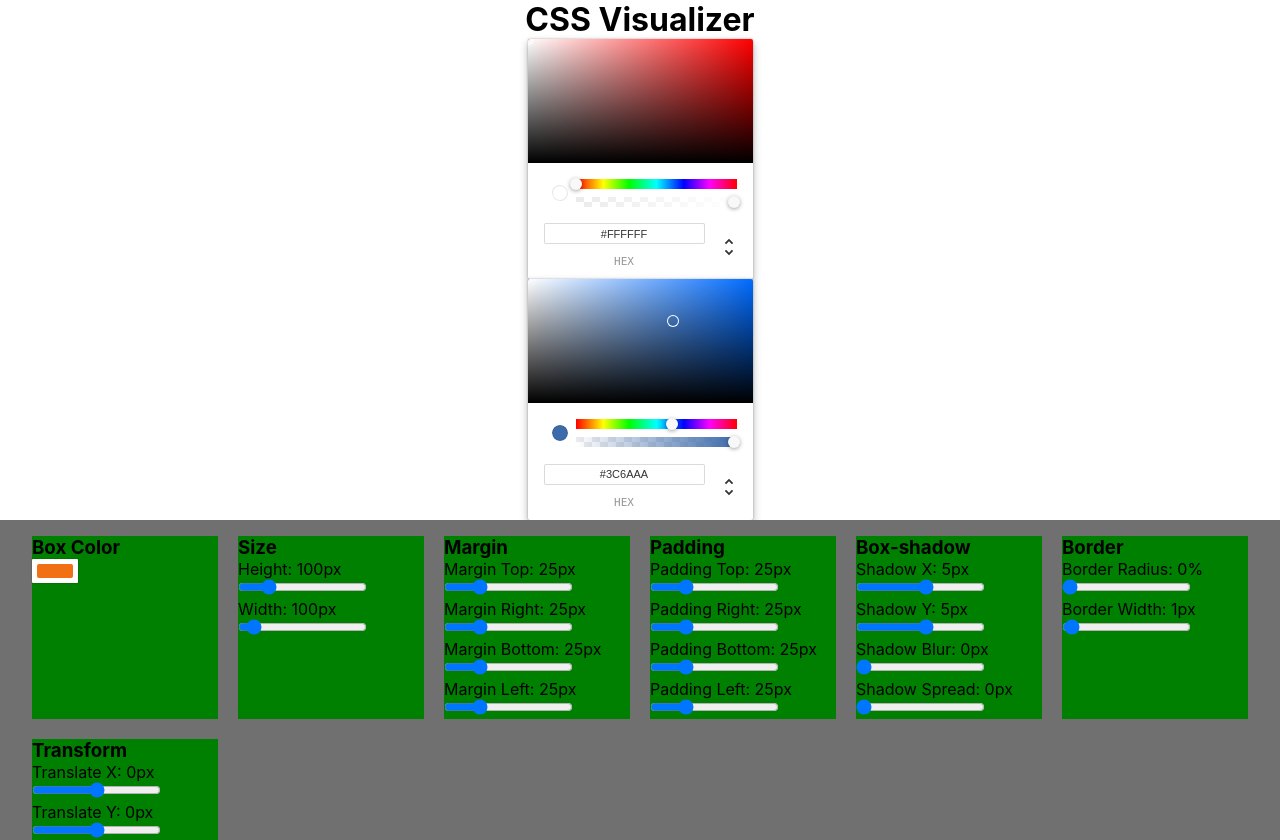
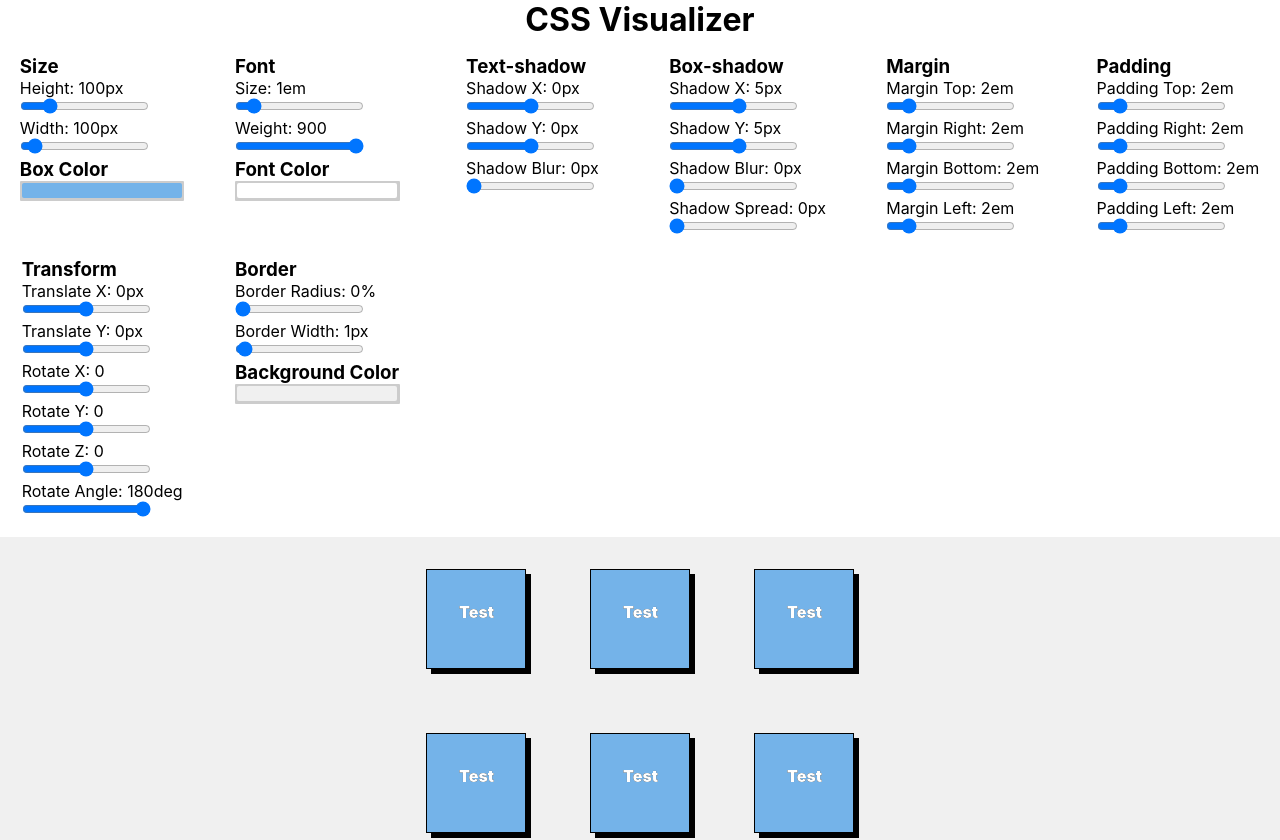
Before and after one commit to cjfaquino/react-css-visualizer, a React (Create React App) app: page / in a window 1280 px wide. Shown: the top 840 px of the page. Built offline with nearby package versions, Linux system fonts and the light colour scheme.

Commit message:
update styling

```diff
--- a/src/App.css
+++ b/src/App.css
@@ -11,25 +11,11 @@ h1 {
   display: grid;
   grid-gap: 20px;
   grid-template-columns: repeat(auto-fit, 186px);
-  justify-content: center;
-}
-
-.grid > * {
-  background-color: green;
-  min-width: 186px;
-  height: 100%;
-}
-
-.chrome-picker {
-  padding: 0 !important;
+  justify-content: space-evenly;
 }
 
 .sliders {
   padding: 1em 0;
-  background: rgb(112, 112, 112);
-}
-
-.sliders div {
 }
 
 .boxes {
@@ -37,15 +23,13 @@ h1 {
 }
 
 .box {
+  text-align: center;
   display: flex;
   flex-wrap: wrap;
   justify-content: center;
   align-items: center;
-  background-color: rgb(255, 226, 148);
   color: white;
   overflow: hidden;
+  transition: ease-in-out 1000ms;
+  /* transform: translate(50%, 50%) rotate3d(0.5, 0.5, 0.5, 90deg); */
 }
-
-.box div {
-  background-color: lightskyblue;
-}
--- a/src/Components/Boxes.js
+++ b/src/Components/Boxes.js
@@ -3,7 +3,12 @@ import React from 'react';
 export default function App(props) {
   return (
     <div className="boxes">
-      <div className="box">
+      <div className="box" style={props.bgStyle}>
+        <div style={props.style}>Test</div>
+        <div style={props.style}>Test</div>
+        <div style={props.style}>Test</div>
+      </div>
+      <div className="box" style={props.bgStyle}>
         <div style={props.style}>Test</div>
         <div style={props.style}>Test</div>
         <div style={props.style}>Test</div>
--- a/src/Components/test.js
+++ b/src/Components/ColorPicker.js
@@ -1,13 +1,14 @@
 import React, { useState } from 'react';
-import { SketchPicker } from 'react-color';
+import { ChromePicker } from 'react-color';
 
-function SketchExample(props) {
-  const [color, setColor] = useState({
-    r: '241',
-    g: '112',
-    b: '19',
-    a: '1',
-  });
+function App(props) {
+  // const [color, setColor] = useState({
+  //   r: '241',
+  //   g: '112',
+  //   b: '19',
+  //   a: '1',
+  // });
+
   const [displayColorPicker, setDisplayColorPicker] = useState(false);
 
   const handleClick = () => {
@@ -18,22 +19,22 @@ function SketchExample(props) {
     setDisplayColorPicker(false);
   };
 
-  const handleChange = (color) => {
-    setColor(color.rgb);
-  };
-
+  // const handleChange = (color) => {
+  //   setColor(color.rgb);
+  // };
+  const color = props.color;
   const styles = {
     color: {
-      width: '36px',
-      height: '14px',
+      width: '160px',
+      height: '15px',
       borderRadius: '2px',
       background: `rgba(${color.r}, ${color.g}, ${color.b}, ${color.a})`,
     },
     swatch: {
-      padding: '5px',
-      background: '#fff',
+      padding: '.125em',
+      background: '#ccc',
       borderRadius: '1px',
-      boxShadow: '0 0 0 1px rgba(0,0,0,.1)',
+      // boxShadow: '0 0 0 1px rgba(0,0,0,.1)',
       display: 'inline-block',
       cursor: 'pointer',
     },
@@ -49,7 +50,6 @@ function SketchExample(props) {
       left: '0px',
     },
   };
-  console.log(color);
   return (
     <div>
       <div style={styles.swatch} onClick={handleClick}>
@@ -58,11 +58,11 @@ function SketchExample(props) {
       {displayColorPicker ? (
         <div style={styles.popover}>
           <div style={styles.cover} onClick={handleClose} />
-          <SketchPicker color={color} onChange={handleChange} />
+          <ChromePicker color={props.color} onChange={props.handleChange} />
         </div>
       ) : null}
     </div>
   );
 }
 
-export default SketchExample;
+export default App;
--- a/src/Components/Sliders.js
+++ b/src/Components/Sliders.js
@@ -1,8 +1,9 @@
 import React, { useState } from 'react';
-import { ChromePicker } from 'react-color';
 import Boxes from './Boxes';
-import Test from './test';
+import ColorPicker from './ColorPicker';
 
+function App(props) {
+  // Slider config
   const useSlider = (min, max, defaultState, label, id, unit) => {
     const [state, setSlide] = useState(defaultState);
     const handleChange = (e) => {
@@ -23,31 +24,44 @@ const useSlider = (min, max, defaultState, label, id, unit) => {
     return props;
   };
 
-function App(props) {
   //create sliders
-  const marginTop = useSlider(0, 100, 25, 'Margin Top', 'marginTop', 'px'),
-    marginRight = useSlider(0, 100, 25, 'Margin Right', 'marginRight', 'px'),
-    marginBottom = useSlider(0, 100, 25, 'Margin Bottom', 'marginBottom', 'px'),
-    marginLeft = useSlider(0, 100, 25, 'Margin Left', 'marginLeft', 'px');
+  const marginTop = useSlider(0, 15, 2, 'Margin Top', 'marginTop', 'em'),
+    marginRight = useSlider(0, 15, 2, 'Margin Right', 'marginRight', 'em'),
+    marginBottom = useSlider(0, 15, 2, 'Margin Bottom', 'marginBottom', 'em'),
+    marginLeft = useSlider(0, 15, 2, 'Margin Left', 'marginLeft', 'em');
 
-  const paddingTop = useSlider(0, 100, 25, 'Padding Top', 'paddingTop', 'px'),
-    paddingRight = useSlider(0, 100, 25, 'Padding Right', 'paddingRight', 'px'),
-    paddingBottom = useSlider(0, 100, 25, 'Padding Bottom', 'paddingBottom', 'px'),
-    paddingLeft = useSlider(0, 100, 25, 'Padding Left', 'paddingLeft', 'px');
+  const paddingTop = useSlider(0, 15, 2, 'Padding Top', 'paddingTop', 'em'),
+    paddingRight = useSlider(0, 15, 2, 'Padding Right', 'paddingRight', 'em'),
+    paddingBottom = useSlider(0, 15, 2, 'Padding Bottom', 'paddingBottom', 'em'),
+    paddingLeft = useSlider(0, 15, 2, 'Padding Left', 'paddingLeft', 'em');
 
   const borderRadiusP = useSlider(0, 50, 0, 'Border Radius', 'borderRadiusP', '%'),
     borderWidth = useSlider(0, 50, 1, 'Border Width', 'borderWidth', 'px');
 
-  const shadowX = useSlider(-50, 50, 5, 'Shadow X', 'shadowX', 'px'),
-    shadowY = useSlider(-50, 50, 5, 'Shadow Y', 'shadowY', 'px'),
-    shadowBlur = useSlider(0, 50, 0, 'Shadow Blur', 'shadowBlur', 'px'),
-    shadowSpread = useSlider(0, 50, 0, 'Shadow Spread', 'shadowSpread', 'px');
+  const boxShadowX = useSlider(-50, 50, 5, 'Shadow X', 'boxShadowX', 'px'),
+    boxShadowY = useSlider(-50, 50, 5, 'Shadow Y', 'boxShadowY', 'px'),
+    boxShadowBlur = useSlider(0, 50, 0, 'Shadow Blur', 'boxShadowBlur', 'px'),
+    boxShadowSpread = useSlider(0, 50, 0, 'Shadow Spread', 'boxShadowSpread', 'px');
+
+  const textShadowX = useSlider(-50, 50, 0, 'Shadow X', 'textShadowX', 'px'),
+    textShadowY = useSlider(-50, 50, 0, 'Shadow Y', 'textShadowY', 'px'),
+    textShadowBlur = useSlider(0, 50, 0, 'Shadow Blur', 'textShadowBlur', 'px');
 
   const translateX = useSlider(-100, 100, 0, 'Translate X', 'translateX', 'px'),
-    translateY = useSlider(-100, 100, 0, 'Translate Y', 'translateY', 'px');
+    translateY = useSlider(-100, 100, 0, 'Translate Y', 'translateY', 'px'),
+    rotateZ = useSlider(-1, 1, 0, 'Rotate Z', 'rotateZ', ''),
+    rotateX = useSlider(-1, 1, 0, 'Rotate X', 'rotateX', ''),
+    rotateY = useSlider(-1, 1, 0, 'Rotate Y', 'rotateY', ''),
+    rotateA = useSlider(-180, 180, 180, 'Rotate Angle', 'rotateA', 'deg');
+  rotateZ.step = rotateY.step = rotateX.step = 0.05;
 
   const height = useSlider(0, 500, 100, 'Height', 'height', 'px'),
     width = useSlider(0, 1500, 100, 'Width', 'width', 'px');
+
+  const fontSize = useSlider(0, 10, 1, 'Size', 'fontSize', 'em'),
+    fontWeight = useSlider(100, 900, 900, 'Weight', 'fontWeight', '');
+  fontSize.step = 0.1;
+  fontWeight.step = 100;
 
   //array everything for markup
   const input = [
@@ -61,16 +75,26 @@ function App(props) {
     paddingLeft,
     borderRadiusP,
     borderWidth,
-    shadowX,
-    shadowY,
-    shadowBlur,
-    shadowSpread,
+    boxShadowX,
+    boxShadowY,
+    boxShadowBlur,
+    boxShadowSpread,
     translateX,
     translateY,
+    rotateX,
+    rotateY,
+    rotateZ,
+    rotateA,
     height,
     width,
+    textShadowX,
+    textShadowY,
+    textShadowBlur,
+    fontSize,
+    fontWeight,
   ];
 
+  // Style markup with .map
   const markup = input.map((e) => (
     <div key={e.id}>
       <label>
@@ -83,59 +107,102 @@ function App(props) {
     </div>
   ));
 
-  //re-organize
+  //re-organize for placement in DOM
   const margin = markup.slice(0, 4),
     padding = markup.slice(4, 8),
     border = markup.slice(8, 10),
-    shadow = markup.slice(10, 14),
-    translate = markup.slice(14, 16),
-    size = markup.slice(16, 18);
+    boxShadow = markup.slice(10, 14),
+    transform = markup.slice(14, 20),
+    size = markup.slice(20, 22),
+    textShadow = markup.slice(22, 25),
+    font = markup.slice(25, 27);
 
   //Color Picker config
-  // Box color
-  const [color, setColor] = useState('#3C6AAA');
-  // Background color
-  const [color2, setColor2] = useState('#fff');
+  // BOX color
+  const [color, setColor] = useState({
+    r: '116',
+    g: '179',
+    b: '233',
+    a: '1',
+  });
 
+  // background color
+  const [color2, setColor2] = useState({
+    r: '240',
+    g: '240',
+    b: '240',
+    a: '1',
+  });
+  // font color
+  const [color3, setColor3] = useState({
+    r: '255',
+    g: '255',
+    b: '255',
+    a: '1',
+  });
+
+  // box styles
   const styles = {
-    backgroundColor: color,
-    margin: `${marginTop.value}px ${marginRight.value}px ${marginBottom.value}px ${marginLeft.value}px`,
-    padding: `${paddingTop.value}px ${paddingRight.value}px ${paddingBottom.value}px ${paddingLeft.value}px`,
+    backgroundColor: `rgba(${color.r}, ${color.g}, ${color.b}, ${color.a})`,
+    margin: `${marginTop.value}em ${marginRight.value}em ${marginBottom.value}em ${marginLeft.value}em`,
+    padding: `${paddingTop.value}em ${paddingRight.value}em ${paddingBottom.value}em ${paddingLeft.value}em`,
     borderRadius: `${borderRadiusP.value}%`,
     border: `${borderWidth.value}px solid black`,
-    boxShadow: `${shadowX.value}px ${shadowY.value}px ${shadowBlur.value}px ${shadowSpread.value}px black`,
-    transform: `translate3d(${translateX.value}px, ${translateY.value}px, 0px)`,
+    boxShadow: `${boxShadowX.value}px ${boxShadowY.value}px ${boxShadowBlur.value}px ${boxShadowSpread.value}px black`,
+    perspective: '550px',
+    transform: `translate3d(${translateX.value}px, ${translateY.value}px, -9.7rem) rotate3d(${rotateX.value}, ${rotateY.value}, ${rotateZ.value}, ${rotateA.value}deg)`,
     height: `${height.value}px`,
     width: `${width.value}px`,
     transition: 'ease all 500ms',
+    textShadow: `${textShadowX.value}px ${textShadowY.value}px ${textShadowBlur.value}px black`,
+    fontSize: `${fontSize.value}em`,
+    fontWeight: `${fontWeight.value}`,
+    color: `rgba(${color3.r}, ${color3.g}, ${color3.b}, ${color3.a})`,
   };
 
+  // background style
+  const bgStyle = {
+    backgroundColor: `rgba(${color2.r}, ${color2.g}, ${color2.b}, ${color2.a})`,
+  };
   return (
     <div>
       <h1>CSS Visualizer</h1>
-
-      <ChromePicker
-        color={color2}
-        onChange={(color) => {
-          setColor2(color.hex);
+      <div className="sliders grid">
+        <div>
+          <h3>Size</h3>
+          {size}
+          <h3>
+            Box Color{' '}
+            <ColorPicker
+              setColor={color}
+              color={color}
+              handleChange={(color) => {
+                setColor(color.rgb);
               }}
             />
-      <ChromePicker
-        color={color}
-        onChange={(color) => {
-          setColor(color.hex);
-        }}
-      />
-
-      <div className="sliders grid">
-        <div>
-          <h3>
-            Box Color <Test />
           </h3>
         </div>
         <div>
-          <h3>Size</h3>
-          {size}
+          <h3>Font</h3>
+          {font}
+          <h3>
+            Font Color{' '}
+            <ColorPicker
+              setColor={color3}
+              color={color3}
+              handleChange={(color3) => {
+                setColor3(color3.rgb);
+              }}
+            />
+          </h3>
+        </div>
+        <div>
+          <h3>Text-shadow</h3>
+          {textShadow}
+        </div>
+        <div>
+          <h3>Box-shadow</h3>
+          {boxShadow}
         </div>
         <div>
           <h3>Margin</h3>
@@ -146,19 +213,25 @@ function App(props) {
           {padding}
         </div>
         <div>
-          <h3>Box-shadow</h3>
-          {shadow}
+          <h3>Transform</h3>
+          {transform}
         </div>
         <div>
           <h3>Border</h3>
           {border}
-        </div>
-        <div>
-          <h3>Transform</h3>
-          {translate}
+          <h3>
+            Background Color{' '}
+            <ColorPicker
+              setColor={color2}
+              color={color2}
+              handleChange={(color2) => {
+                setColor2(color2.rgb);
+              }}
+            />
+          </h3>
         </div>
       </div>
-      <Boxes style={styles} />
+      <Boxes style={styles} bgStyle={bgStyle} />
     </div>
   );
 }
--- a/src/index.css
+++ b/src/index.css
@@ -1,13 +1,20 @@
+* {
+  margin: 0;
+  list-style: none;
+  text-decoration: none;
+  box-sizing: border-box;
+}
+
+html {
+  scroll-behavior: smooth;
+  overflow-y: scroll !important;
+  -webkit-overflow-scrolling: touch;
+}
+
 body {
   margin: 0;
-  font-family: -apple-system, BlinkMacSystemFont, 'Segoe UI', 'Roboto', 'Oxygen',
-    'Ubuntu', 'Cantarell', 'Fira Sans', 'Droid Sans', 'Helvetica Neue',
-    sans-serif;
+  font-family: -apple-system, BlinkMacSystemFont, 'Segoe UI', 'Roboto', 'Oxygen', 'Ubuntu', 'Cantarell', 'Fira Sans',
+    'Droid Sans', 'Helvetica Neue', sans-serif;
   -webkit-font-smoothing: antialiased;
   -moz-osx-font-smoothing: grayscale;
 }
-
-code {
-  font-family: source-code-pro, Menlo, Monaco, Consolas, 'Courier New',
-    monospace;
-}
```
Lines whose indentation alone changed are shown as unchanged.
